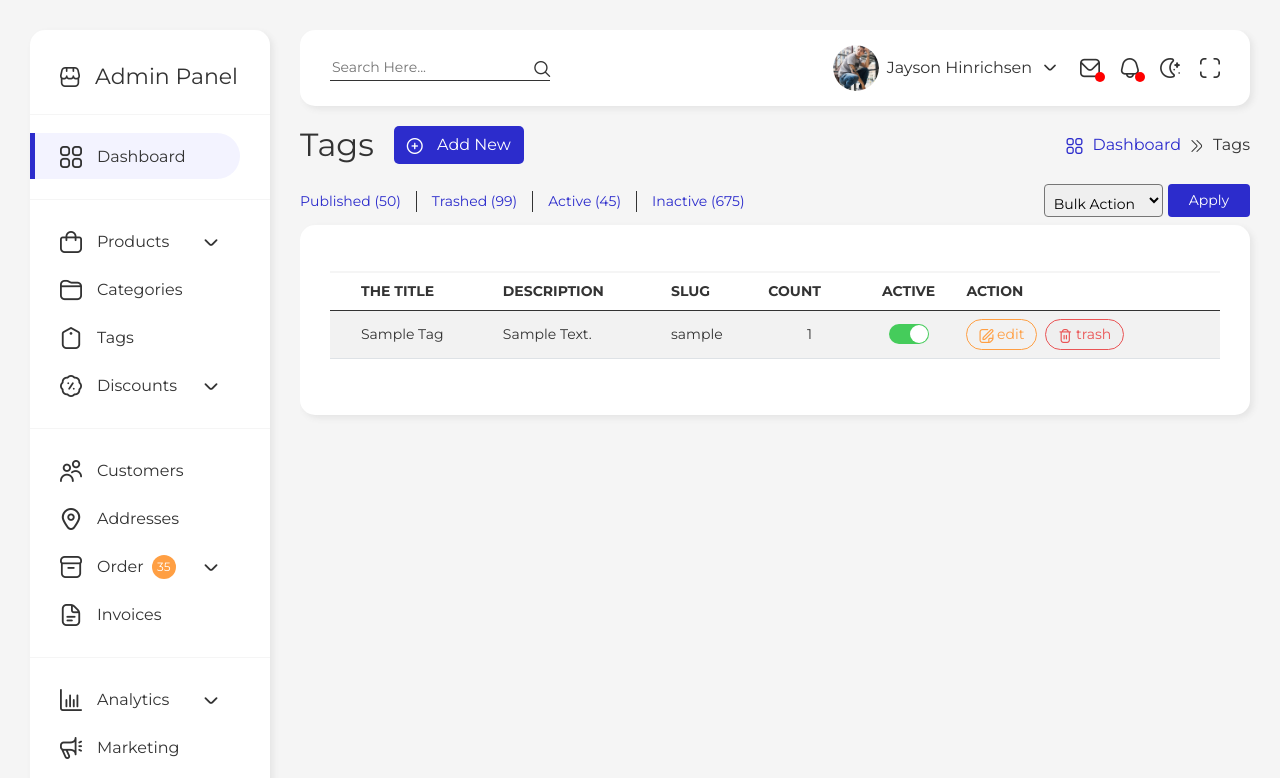
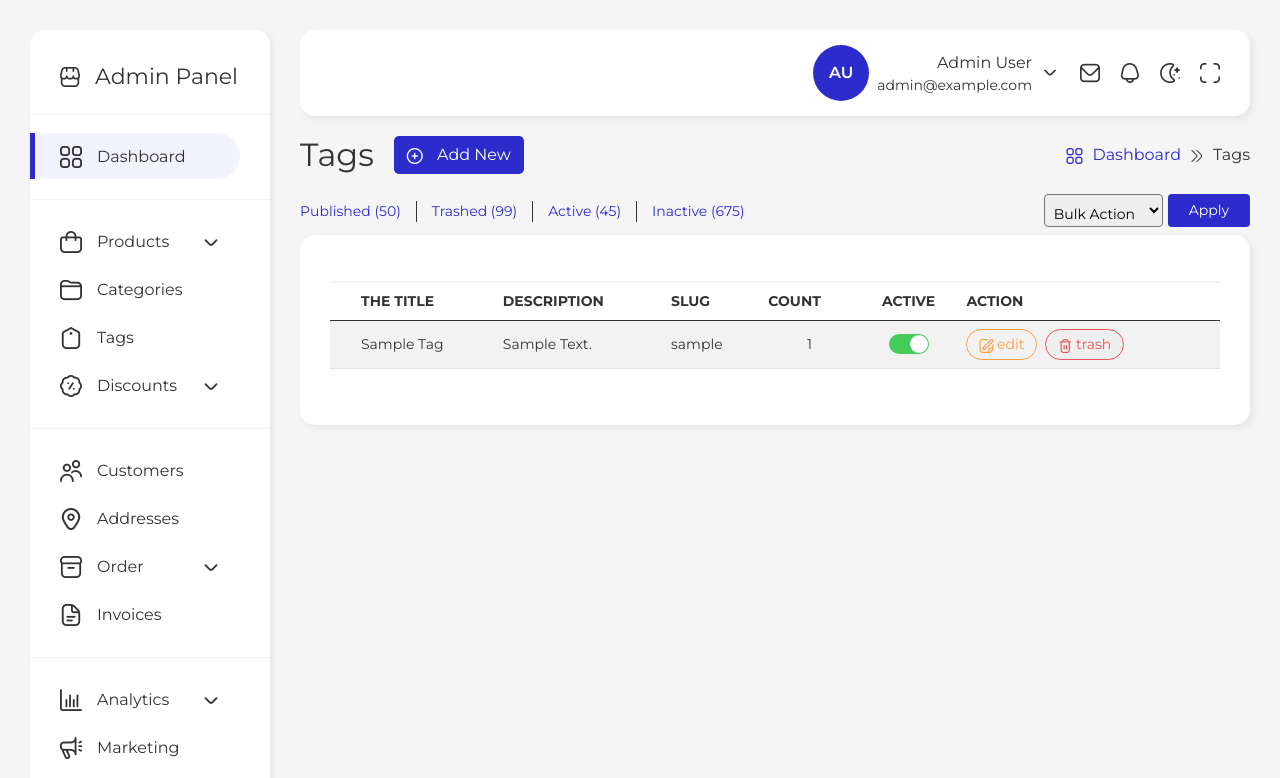
Before and after one commit to ibrahimbilal/e-commerce-dashboard-laravel, a Laravel app: page /tags in a window 1280 px wide. Shown: the top 778 px of the page. Run offline with Laravel 9, Linux system fonts and the light colour scheme; a user stored in the database is signed in; data comes from the database, SQL or seed files in the repository; tables that the repository leaves empty hold one stand-in row (values such as "Sample post"); settings files or empty folders that the repository lacks are supplied; some libraries are stand-ins or nearby versions.

Commit message:
Wire header to auth user and add shared index UI components
Replace theme demo header user, notifications, and messages with real auth
data, profile link, logout POST, and avatar initials fallback. Add flash
alerts, filter tabs, index search, pagination query preservation, and
local SVG placeholders plus small CSS overrides.

Co-authored-by: Ibrahim Bilal <ibrahimbilal@users.noreply.github.com>

```diff
--- /dev/null
+++ b/resources/views/components/flash-messages.blade.php
@@ -0,0 +1,22 @@
+@if (session('success') || session('error') || session('status') || ($errors ?? null)?->any())
+    <div class="flash-messages container-fluid px-3 pt-3">
+        @if (session('success'))
+            <div class="alert alert-success" role="alert">{{ session('success') }}</div>
+        @endif
+        @if (session('error'))
+            <div class="alert alert-danger" role="alert">{{ session('error') }}</div>
+        @endif
+        @if (session('status'))
+            <div class="alert alert-info" role="alert">{{ session('status') }}</div>
+        @endif
+        @if (($errors ?? null)?->any())
+            <div class="alert alert-danger" role="alert">
+                <ul class="mb-0 ps-3">
+                    @foreach ($errors->all() as $message)
+                        <li>{{ $message }}</li>
+                    @endforeach
+                </ul>
+            </div>
+        @endif
+    </div>
+@endif
--- a/resources/views/components/pagination.blade.php
+++ b/resources/views/components/pagination.blade.php
@@ -1,5 +1,5 @@
 @if ($paginator->hasPages())
     <div class="d-flex justify-content-center mt-3 mb-2">
-        {{ $paginator->links() }}
+        {{ $paginator->withQueryString()->links() }}
     </div>
 @endif
--- /dev/null
+++ b/resources/views/components/user-avatar.blade.php
@@ -0,0 +1,35 @@
+@props([
+    'user' => null,
+    'size' => 'md',
+])
+
+@php
+    $user = $user ?? auth()->user();
+    $sizeClass = match ($size) {
+        'sm' => 'avatar-initials-sm',
+        'lg' => 'avatar-initials-lg',
+        default => '',
+    };
+
+    $avatarUrl = $user?->avatar_url ?? null;
+    if (! $avatarUrl && filled($user?->profile_picture)) {
+        $avatarUrl = asset($user->profile_picture);
+    }
+
+    $initials = '—';
+    if ($user) {
+        $first = trim((string) ($user->first_name ?? ''));
+        $last = trim((string) ($user->last_name ?? ''));
+        if ($first !== '' || $last !== '') {
+            $initials = strtoupper(substr($first, 0, 1).substr($last, 0, 1));
+        } elseif (filled($user->email)) {
+            $initials = strtoupper(substr($user->email, 0, 2));
+        }
+    }
+@endphp
+
+@if ($avatarUrl)
+    <img {{ $attributes->merge(['class' => 'avatar me-2', 'src' => $avatarUrl, 'alt' => '']) }} />
+@else
+    <span {{ $attributes->merge(['class' => 'avatar-initials me-2 '.$sizeClass, 'aria-hidden' => 'true']) }}>{{ $initials }}</span>
+@endif
--- a/resources/views/layouts/app.blade.php
+++ b/resources/views/layouts/app.blade.php
@@ -11,6 +11,7 @@
     </aside>
     <main>
         @include('layouts.partials.header')
+        <x-flash-messages />
         @yield('content')
     </main>
     @include('layouts.partials.footer')
--- a/resources/views/layouts/partials/head.blade.php
+++ b/resources/views/layouts/partials/head.blade.php
@@ -13,6 +13,7 @@
 
 <link href="{{ asset('assets/css/bs.min.css') }}" rel="stylesheet">
 <link href="{{ asset('assets/css/style.min.css') }}" rel="stylesheet">
+<link href="{{ asset('assets/css/app-overrides.css') }}" rel="stylesheet">
 <link href="{{ asset('assets/css/sweetalert2.min.css') }}" rel="stylesheet">
 
 <link href="https://fonts.gstatic.com" rel="preconnect">
--- a/resources/views/layouts/partials/header.blade.php
+++ b/resources/views/layouts/partials/header.blade.php
@@ -1,21 +1,17 @@
+@php
+    $authUser = auth()->user();
+    $displayName = $authUser
+        ? trim(($authUser->first_name ?? '').' '.($authUser->last_name ?? '')) ?: ($authUser->email ?? 'Account')
+        : 'Account';
+    $roleName = $authUser?->getRoleNames()?->first();
+    $profileUrl = $authUser
+        ? (Route::has('users.profile') ? route('users.profile') : route('users.edit', $authUser))
+        : '#';
+@endphp
 <header class="main-box d-flex justify-content-between align-items-center">
 <!-- Search Form-->
 <div class="search-area d-flex justify-content-between align-items-center">
 <div class="action-item d-flex justify-content-between align-items-center me-4 d-lg-none"><span class="icon" id="menu-btn"><i class="fi-rr-menu-burger"> </i></span></div>
-<div class="action-item d-flex justify-content-between align-items-center me-4 d-sm-none"><span class="icon" id="search-btn"><i class="fi-rr-search"> </i></span></div>
-<form class="search-form d-none d-sm-block">
-<input autocomplete="off" class="search-input" name="s" placeholder="Search Here..." type="text"/>
-<button class="submit" type="submit"><i class="fi-rr-search"> </i>
-</button>
-</form>
-</div>
-<!-- Mobile Search Form-->
-<div class="mobile search-area align-items-center"><span class="close"><i class="fi-rr-cross"> </i></span>
-<form class="search-form d-flex">
-<input autocomplete="off" class="search-input" name="s" placeholder="Search Here..." type="text"/>
-<button class="submit" type="submit"><i class="fi-rr-search"> </i>
-</button>
-</form>
 </div>
 <div class="action-area flex-row-reverse d-flex justify-content-between align-items-center">
 <!-- Full Screen -->
@@ -23,91 +19,46 @@
 <!-- Theme Mode-->
 <div class="action-item d-flex justify-content-between align-items-center"><span alt-tooltip="Light Mode" class="icon" flow="left" id="theme-mode" main-tooltip="Dark Mode" tooltip="Dark Mode"><i class="fi-rr-moon-stars"> </i></span></div>
 <!-- Notifications Button-->
-<div class="action-item d-flex justify-content-between align-items-center relative"><span class="icon header-btn" data-window="#notify-window" id="notify"><i class="fi-rr-bell"> </i><span class="dot"></span></span></div>
+<div class="action-item d-flex justify-content-between align-items-center relative"><span class="icon header-btn" data-window="#notify-window" id="notify"><i class="fi-rr-bell"> </i></span></div>
 <!-- Messages Button-->
-<div class="action-item d-flex justify-content-between align-items-center"><span class="icon header-btn" data-window="#messages-window" id="messages"><i class="fi-rr-envelope"> </i><span class="dot"></span></span></div>
+<div class="action-item d-flex justify-content-between align-items-center"><span class="icon header-btn" data-window="#messages-window" id="messages"><i class="fi-rr-envelope"> </i></span></div>
 <!-- User Area-->
 <div class="header-btn action-item user-area flex-row-reverse d-flex justify-content-between align-items-center" data-window="#user-window" id="user"><span class="icon"><i class="fi-rr-angle-small-down"> </i></span>
-<div class="user-name d-none d-xl-block me-2">Jayson Hinrichsen</div><img class="avatar me-2" src="{{ asset('assets/images/avatars/image-01.png') }}"/>
+<div class="user-meta d-none d-xl-block me-2 text-end">
+<div class="user-name">{{ $displayName }}</div>
+@if ($roleName)
+<div class="user-role text-muted small text-capitalize">{{ $roleName }}</div>
+@endif
+@if ($authUser?->email)
+<div class="user-email text-muted small">{{ $authUser->email }}</div>
+@endif
+</div>
+<x-user-avatar :user="$authUser" size="lg" class="me-2"/>
 </div>
 </div>
 <!-- Notifications-->
 <div class="float-window main-box" id="notify-window">
 <div class="win-head d-flex justify-content-between align-items-center">
-<p class="head-title mb-0">Notifications</p><span class="icon mark-as-read"><i class="fi-rr-list-check"> </i></span>
+<p class="head-title mb-0">Notifications</p>
 </div>
 <div class="win-body scrollbar">
-<ul class="notify-list p-0">
-<li class="notify-item d-flex align-items-center">
-<div class="img me-2 doted"><img class="avatar" src="{{ asset('assets/images/avatars/image-02.png') }}" width="56"/></div>
-<div class="content">
-<p><b>Vince Fleming</b> has Changed <b>"Austin Wade"</b> Order Status</p><span class="date">5 min ago</span>
+<p class="empty-state mb-0">No notifications yet.</p>
 </div>
-</li>
-<li class="notify-item d-flex align-items-center">
-<div class="img me-2 doted"><img class="avatar" src="{{ asset('assets/images/products/image-4.png') }}" width="56"/></div>
-<div class="content">
-<p><b>Austin Wade</b> has requested a new order </p><span class="date">15 min ago</span>
-</div>
-</li>
-<li class="notify-item d-flex align-items-center">
-<div class="img me-2"><img class="avatar" src="{{ asset('assets/images/avatars/image-03.png') }}" width="56"/></div>
-<div class="content">
-<p><b>Daniil Lobachev</b> has Published a new product</p><span class="date">25 min ago</span>
-</div>
-</li>
-<li class="notify-item d-flex align-items-center">
-<div class="img me-2 doted"><img class="avatar" src="{{ asset('assets/images/avatars/image-02.png') }}" width="56"/></div>
-<div class="content">
-<p><b>Vince Fleming</b> has Changed <b>"Austin Wade"</b> Order Status</p><span class="date">5 min ago</span>
-</div>
-</li>
-<li class="notify-item d-flex align-items-center">
-<div class="img me-2 doted"><img class="avatar" src="{{ asset('assets/images/products/image-4.png') }}" width="56"/></div>
-<div class="content">
-<p><b>Austin Wade</b> has requested a new order </p><span class="date">15 min ago</span>
-</div>
-</li>
-<li class="notify-item d-flex align-items-center">
-<div class="img me-2"><img class="avatar" src="{{ asset('assets/images/avatars/image-03.png') }}" width="56"/></div>
-<div class="content">
-<p><b>Daniil Lobachev</b> has Published a new product</p><span class="date">25 min ago</span>
-</div>
-</li>
-</ul>
-</div>
-<div class="win-footer"> <a class="view-all" href="#">View All</a></div>
 </div>
 <!-- Messages-->
 <div class="float-window main-box" id="messages-window">
 <div class="win-head d-flex justify-content-between align-items-center">
-<p class="head-title mb-0">Messages</p><span class="icon mark-as-read"><i class="fi-rr-eye"> </i></span>
+<p class="head-title mb-0">Messages</p>
 </div>
 <div class="win-body scrollbar">
-<ul class="notify-list p-0">
-<li class="notify-item d-flex align-items-center">
-<div class="img me-2 doted"><img class="avatar" src="{{ asset('assets/images/avatars/image-02.png') }}" width="56"/></div>
-<div class="content">
-<div class="name">Vince Fleming</div>
-<div class="msg">please talk to me</div><span class="date">5 min ago</span>
+<p class="empty-state mb-0">No messages yet.</p>
 </div>
-</li>
-<li class="notify-item d-flex align-items-center">
-<div class="img me-2"><img class="avatar" src="{{ asset('assets/images/avatars/image-03.png') }}" width="56"/></div>
-<div class="content">
-<div class="name">Daniil Lobachev</div>
-<div class="msg">I published the product on the product</div><span class="date">25 min ago</span>
-</div>
-</li>
-</ul>
-</div>
-<div class="win-footer"> <a class="view-all" href="#">View All</a></div>
 </div>
 <!-- User Options-->
 <div class="float-window main-box user-window" id="user-window">
 <div class="win-body">
 <ul class="notify-list p-0">
-<li class="notify-item d-flex align-items-center"><a class="link" href="#">My Account</a></li>
+<li class="notify-item d-flex align-items-center"><a class="link" href="{{ $profileUrl }}">My Account</a></li>
 <li class="notify-item d-flex align-items-center"><form method="POST" action="{{ route('logout') }}" class="d-inline w-100">@csrf<button type="submit" class="link border-0 bg-transparent p-0 text-start">Logout</button></form></li>
 </ul>
 </div>
--- a/resources/views/layouts/partials/sidebar.blade.php
+++ b/resources/views/layouts/partials/sidebar.blade.php
@@ -26,7 +26,7 @@
 <ul class="menu-list-group">
 <li class="list-item"><a href="{{ route('customers.index') }}"><i class="fi-rr-users"> </i><span class="title">customers</span></a></li>
 <li class="list-item @if(request()->routeIs('addresses.*')) active @endif"><a href="{{ route('addresses.index') }}"><i class="fi-rr-marker"> </i><span class="title">addresses</span></a></li>
-<li class="list-item has-submenu @if(request()->routeIs('orders.*', 'order-statuses.*')) active @endif"><a href="{{ route('orders.index') }}"><i class="fi-rr-box"> </i><span class="title">order</span><span class="title badge">35</span><span class="icon"><i class="fi-rr-angle-small-down"> </i></span></a>
+<li class="list-item has-submenu @if(request()->routeIs('orders.*', 'order-statuses.*')) active @endif"><a href="{{ route('orders.index') }}"><i class="fi-rr-box"> </i><span class="title">order</span><span class="icon"><i class="fi-rr-angle-small-down"> </i></span></a>
 <ul class="submenu">
 <li class="list-item @if(request()->routeIs('order-statuses.*')) active @endif"><a href="{{ route('order-statuses.index') }}"><i class="fi-rr-circle"> </i><span class="title">order statuses</span></a></li>
 </ul>
@@ -55,7 +55,6 @@
 <li class="list-item"><a href="{{ route('settings.store') }}"><i class="fi-rr-circle"> </i><span class="title">store</span></a></li>
 <li class="list-item"><a href="{{ route('settings.currencies') }}"><i class="fi-rr-circle"> </i><span class="title">currencies</span></a></li>
 <li class="list-item"><a href="{{ route('settings.emails') }}"><i class="fi-rr-circle"> </i><span class="title">emails</span></a></li>
-<li class="list-item"><a href="./payment-settings.html"><i class="fi-rr-circle"> </i><span class="title">payment</span></a></li>
 </ul>
 </li>
 <li class="list-item has-submenu"><a href="javascript:void(0)"><i class="fi-rr-browser"> </i><span class="title">Errors</span><span class="icon"><i class="fi-rr-angle-small-down"> </i></span></a>
```
Also changed, not shown: resources/views/components/filter-tabs.blade.php (added, +78 -0 lines), resources/views/components/index-list-toolbar.blade.php (added, +14 -0 lines), resources/views/components/index-search.blade.php (added, +37 -0 lines), public/assets/css/app-overrides.css (added), public/assets/images/avatar-placeholder.svg (added), public/assets/images/product-placeholder.svg (added).
